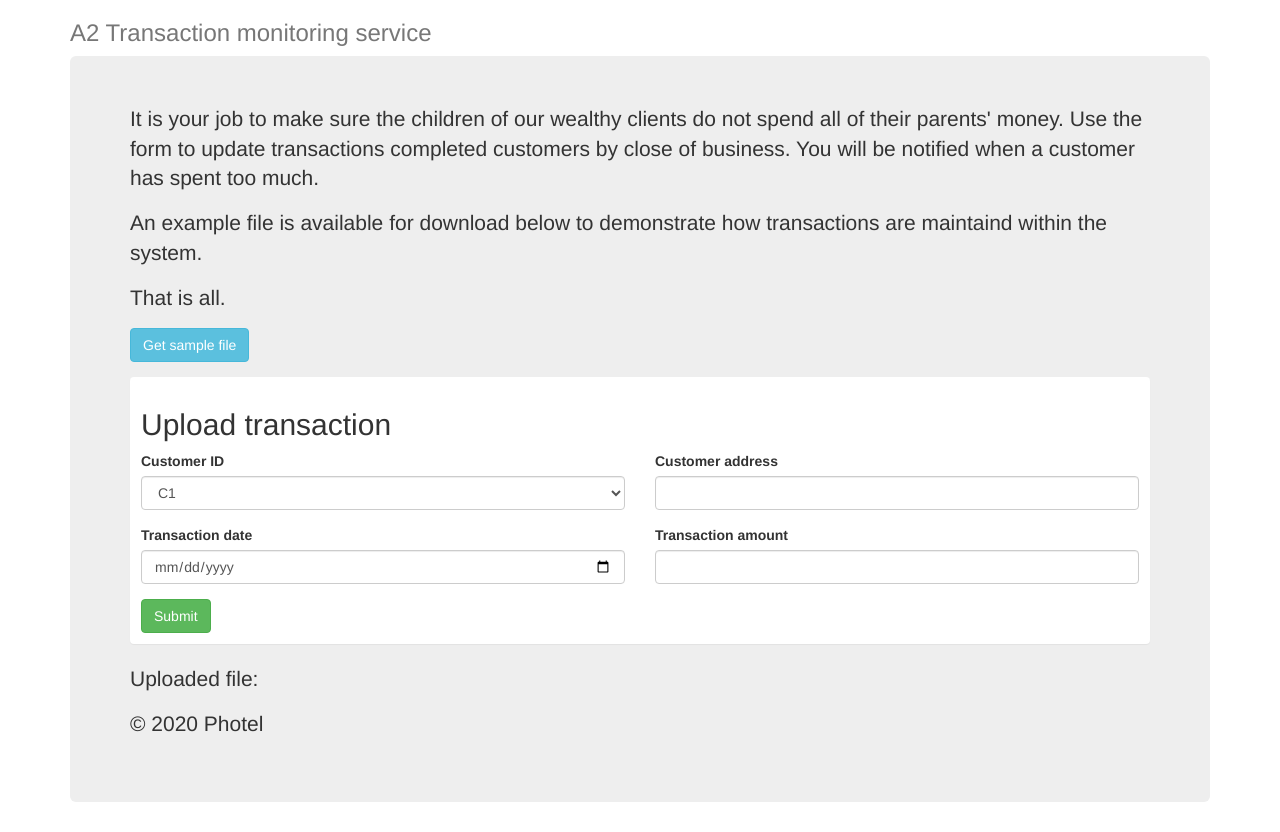
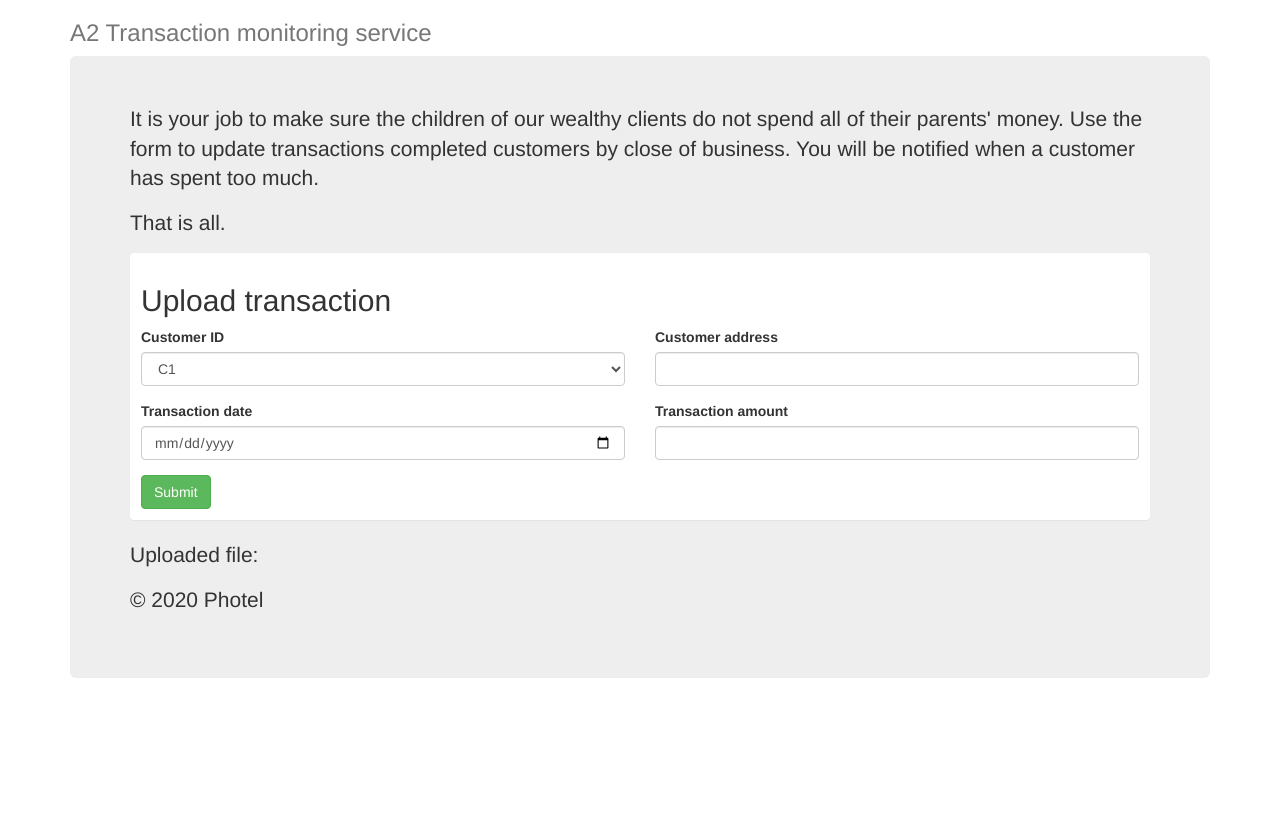
Before and after one commit to photel/s3-uploader, a plain HTML site: page index.html in a window 1280 px wide. After the commit the page ends 800 px from the top, so only its background shows below. Drawn offline with nearby package versions, Linux system fonts and the light colour scheme.

Commit message:
remove file download

```diff
--- a/index.html
+++ b/index.html
@@ -19,9 +19,7 @@
       <div class="jumbotron">
         <div id="like_button_container"></div>
         <p class="lead">It is your job to make sure the children of our wealthy clients do not spend all of their parents' money. Use the form to update transactions completed customers by close of business. You will be notified when a customer has spent too much.</p>
-        <p>An example file is available for download below to demonstrate how transactions are maintaind within the system.</p>
         <p>That is all.</p>
-        <p><a class="btn btn-info" href="./template_file.csv" role="button" download>Get sample file</a></p>
 
         <div class="panel" style="padding:1rem">
           <h2>Upload transaction</h2>
```
